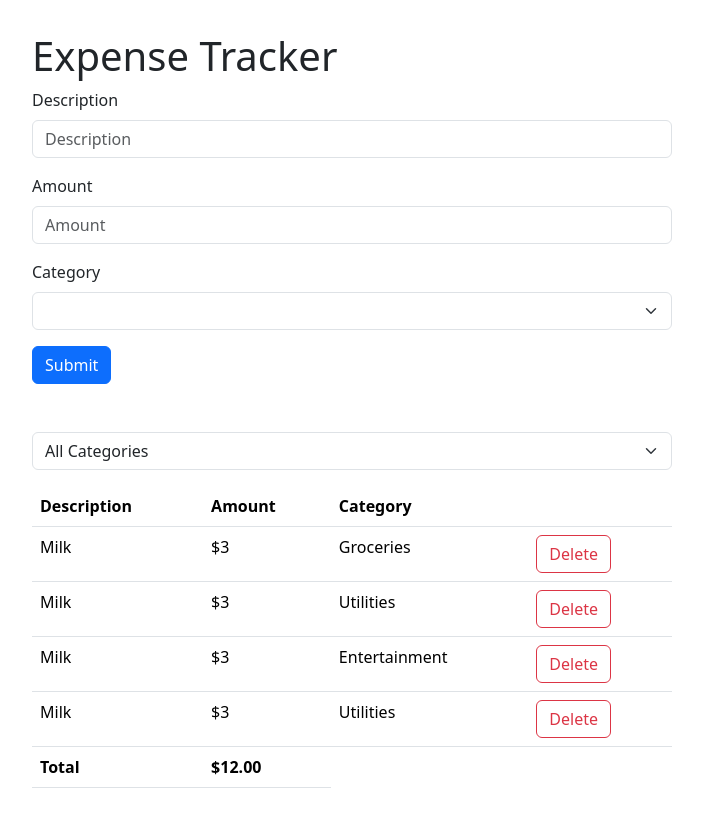
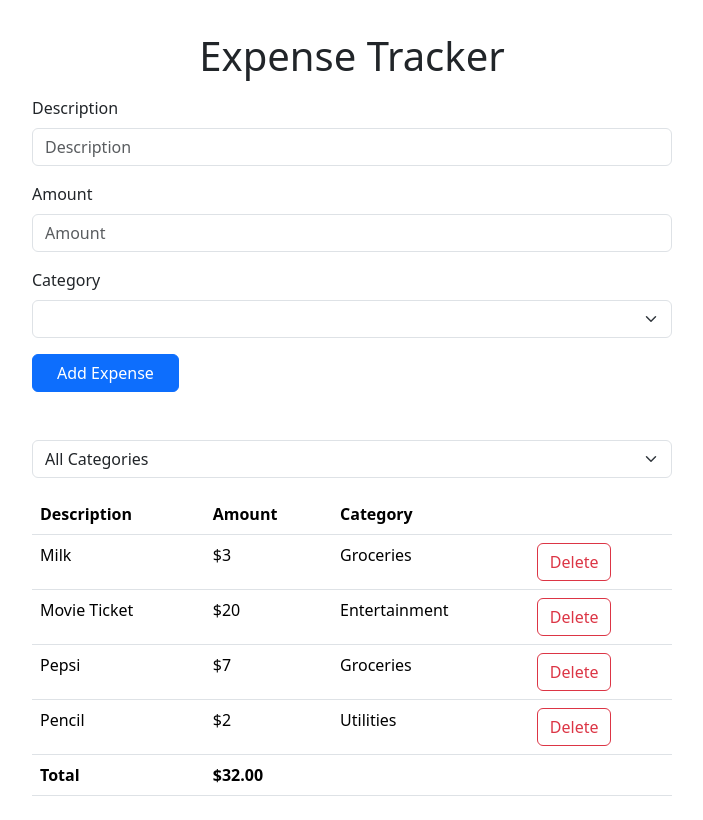
Before and after one commit to obaidkhan22/Expense-Tracker-app, a React (Vite) app: page / in a window 1280 px wide. Shown: the top 820 px of the page, without its empty margins (288-991 px from the left). Built offline with nearby package versions, Linux system fonts and the light colour scheme.

Commit message:
updated default expense values.

```diff
--- a/src/components/ExpenseForm.tsx
+++ b/src/components/ExpenseForm.tsx
@@ -35,7 +35,7 @@ const ExpenseForm = ({ onAdd }: Props) => {
   return (
     <div className="wrapper w-50 mb-5">
       <div className="form">
-        <h1>Expense Tracker</h1>
+        <h1 className="text-center mb-3">Expense Tracker</h1>
         <form
           onSubmit={handleSubmit((data) => {
             onAdd(data);
@@ -92,8 +92,8 @@ const ExpenseForm = ({ onAdd }: Props) => {
               <p className="text-danger">{errors.category.message}</p>
             )}
           </div>
-          <button type="submit" className="btn btn-primary">
-            Submit
+          <button type="submit" className="btn btn-primary px-4">
+            Add Expense
           </button>
         </form>
       </div>
--- a/src/components/ExpenseTable.tsx
+++ b/src/components/ExpenseTable.tsx
@@ -32,6 +32,8 @@ const ExpenseTable = ({ expenses, onDelete }: Props) => {
             </td>
           </tr>
         ))}
+      </tbody>
+      <tfoot>
         <tr>
           <th>Total</th>
           <th>
@@ -40,8 +42,10 @@ const ExpenseTable = ({ expenses, onDelete }: Props) => {
               .reduce((acc, expense) => expense.amount + acc, 0)
               .toFixed(2)}
           </th>
+          <th></th>
+          <th></th>
         </tr>
-      </tbody>
+      </tfoot>
     </table>
   );
 };
--- a/src/components/ExpenseTracker.tsx
+++ b/src/components/ExpenseTracker.tsx
@@ -7,9 +7,14 @@ const ExpenseTracker = () => {
   const [selectedCategory, setSelectedCategory] = useState("");
   const [expenses, setExpenses] = useState([
     { id: 1, description: "Milk", amount: 3, category: "Groceries" },
-    { id: 2, description: "Milk", amount: 3, category: "Utilities" },
-    { id: 3, description: "Milk", amount: 3, category: "Entertainment" },
-    { id: 4, description: "Milk", amount: 3, category: "Utilities" },
+    {
+      id: 5,
+      description: "Movie Ticket",
+      amount: 20,
+      category: "Entertainment",
+    },
+    { id: 3, description: "Pepsi", amount: 7, category: "Groceries" },
+    { id: 4, description: "Pencil", amount: 2, category: "Utilities" },
   ]);
 
   const filteredExpenses = selectedCategory
```
